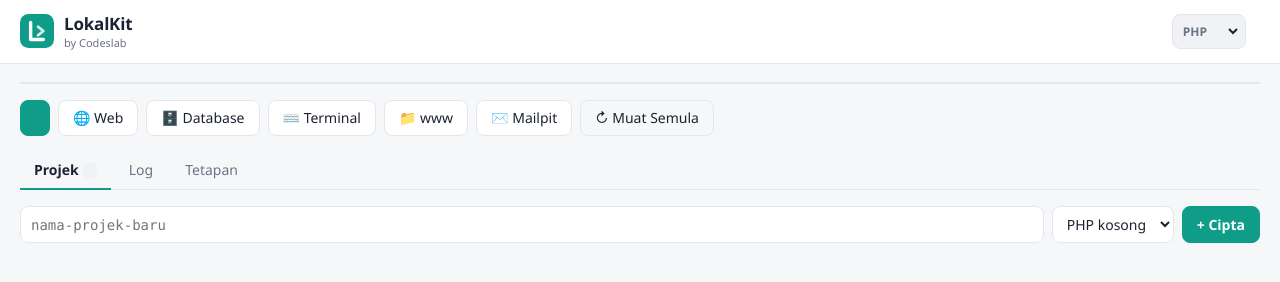
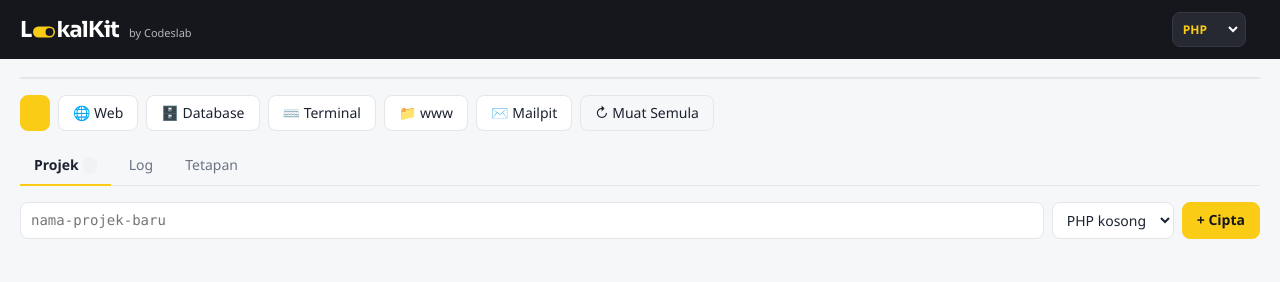
Before and after one commit to Fadhil-Shoimi/lokalkit, a website built with Vite: page frontend/index.html in a window 1280 px wide. Built offline with nearby package versions, Linux system fonts and the light colour scheme.

Commit message:
Jenama baru: logo Suis (Hitam & Kuning)
- Ikon app baru (suis kuning atas latar hitam)
- Wordmark L-suis-kalKit dengan font Sora di header
- Warna UI: kuning #FACC15 dan hitam #15171C
- Fail logo SVG dalam assets/ dan dalam README

Co-Authored-By: Claude Opus 5.5 <noreply@anthropic.com>
Claude-Session: https://claude.ai/code/session_01UEMyWSdQ2W51a7wKAhCvMg

```diff
--- a/frontend/index.html
+++ b/frontend/index.html
@@ -8,15 +8,10 @@
 <body>
   <header class="topbar">
     <div class="brand">
-      <svg class="mark" viewBox="0 0 32 32" aria-hidden="true">
-        <rect width="32" height="32" rx="8" fill="var(--accent)"/>
-        <path d="M10 8v16h12" fill="none" stroke="#fff" stroke-width="3.2" stroke-linecap="round" stroke-linejoin="round"/>
-        <path d="M17 12l5 4-5 4" fill="none" stroke="#fff" stroke-width="2.6" stroke-linecap="round" stroke-linejoin="round" opacity=".85"/>
-      </svg>
-      <div>
-        <div class="name">LokalKit</div>
-        <div class="by">by Codeslab</div>
+      <div class="wordmark" role="img" aria-label="LokalKit">
+        <span>L</span><svg class="wm-toggle" viewBox="4 18 56 28" aria-hidden="true"><rect x="4" y="18" width="56" height="28" rx="14" fill="#FACC15"/><circle cx="46" cy="32" r="10" fill="#15171C"/></svg><span>kalKit</span>
       </div>
+      <div class="by">by Codeslab</div>
     </div>
     <div class="top-right">
       <label class="php-pick" title="Versi PHP">
--- a/frontend/package.json
+++ b/frontend/package.json
@@ -9,5 +9,8 @@
   },
   "devDependencies": {
     "vite": "^7.0.0"
+  },
+  "dependencies": {
+    "@fontsource/sora": "^5.3.0"
   }
 }
--- a/frontend/src/main.js
+++ b/frontend/src/main.js
@@ -1,3 +1,4 @@
+import '@fontsource/sora/700.css';
 import './style.css';
 
 // Go methods bound by Wails live on window.go.main.App; events on window.runtime.
--- a/frontend/src/style.css
+++ b/frontend/src/style.css
@@ -5,9 +5,10 @@
   --border: #e3e6eb;
   --text: #1c2330;
   --muted: #6b7484;
-  --accent: #0f9d8a;
-  --accent-ink: #ffffff;
-  --accent-soft: #e2f5f2;
+  --accent: #facc15;
+  --accent-ink: #15171c;
+  --accent-text: #8a6500;
+  --brand-ink: #15171c;
   --ok: #17a34a;
   --off: #b6bcc6;
   --err: #d93a3a;
@@ -24,9 +25,10 @@
     --border: #2e343f;
     --text: #e6e9ee;
     --muted: #949cab;
-    --accent: #25b8a3;
-    --accent-ink: #06201c;
-    --accent-soft: #173b36;
+    --accent: #facc15;
+    --accent-ink: #15171c;
+    --accent-text: #facc15;
+    --brand-ink: #0d0e11;
     --ok: #34c56a;
     --off: #4b5361;
     --err: #f06363;
@@ -50,20 +52,21 @@ input, select, button { font: inherit; color: inherit; }
 
 .topbar {
   display: flex; align-items: center; justify-content: space-between;
-  padding: 12px 20px; background: var(--surface); border-bottom: 1px solid var(--border);
+  padding: 12px 20px; background: var(--brand-ink); color: #fff;
 }
-.brand { display: flex; align-items: center; gap: 10px; }
-.mark { width: 34px; height: 34px; }
-.name { font-weight: 700; font-size: 17px; letter-spacing: -.2px; }
-.by { font-size: 11px; color: var(--muted); margin-top: -2px; }
+.brand { display: flex; align-items: baseline; gap: 10px; }
+.wordmark { display: flex; align-items: center; font: 700 22px/1 "Sora", "Segoe UI", sans-serif; letter-spacing: -.8px; }
+.wm-toggle { width: 22px; height: 12px; margin: 4px 1px 0 2px; }
+.by { font-size: 11px; color: #b5b6bc; }
 .top-right { display: flex; align-items: center; gap: 14px; }
-.ver { color: var(--muted); font-size: 12px; }
+.ver { color: #b5b6bc; font-size: 12px; }
 .php-pick {
-  display: flex; align-items: center; gap: 6px; background: var(--surface-2);
-  border: 1px solid var(--border); border-radius: 8px; padding: 3px 4px 3px 10px;
+  display: flex; align-items: center; gap: 6px; background: #262931;
+  border: 1px solid #353943; border-radius: 8px; padding: 3px 4px 3px 10px; color: #fff;
 }
-.php-pick span { font-size: 12px; font-weight: 600; color: var(--muted); }
-.php-pick select { border: 0; background: transparent; padding: 3px 4px; outline: none; max-width: 230px; }
+.php-pick span { font-size: 12px; font-weight: 600; color: var(--accent); }
+.php-pick select { border: 0; background: transparent; padding: 3px 4px; outline: none; max-width: 230px; color: #fff; }
+.php-pick option { color: #15171c; }
 
 main { flex: 1; overflow: auto; padding: 18px 20px 24px; display: flex; flex-direction: column; gap: 16px; }
 
@@ -79,7 +82,7 @@ main { flex: 1; overflow: auto; padding: 18px 20px 24px; display: flex; flex-dir
 .svc:first-child { border-top: 0; }
 .dot { width: 10px; height: 10px; border-radius: 50%; background: var(--off); justify-self: center; }
 .svc.running .dot { background: var(--ok); box-shadow: 0 0 0 4px color-mix(in srgb, var(--ok) 20%, transparent); }
-.svc.busy .dot { background: var(--accent); animation: pulse 1s infinite; }
+.svc.busy .dot { background: var(--accent-text); animation: pulse 1s infinite; }
 @keyframes pulse { 50% { opacity: .3; } }
 .svc-name { font-weight: 600; }
 .svc-name small { font-weight: 400; color: var(--muted); margin-left: 6px; }
@@ -97,7 +100,7 @@ main { flex: 1; overflow: auto; padding: 18px 20px 24px; display: flex; flex-dir
 .btn:hover { background: var(--surface-2); }
 .btn:disabled { opacity: .55; cursor: default; }
 .btn.primary { background: var(--accent); border-color: var(--accent); color: var(--accent-ink); font-weight: 600; }
-.btn.primary:hover { filter: brightness(1.06); }
+.btn.primary:hover { filter: brightness(.96); }
 .btn.danger { color: var(--err); }
 .btn.ghost { background: transparent; }
 .btn.small { padding: 4px 10px; font-size: 12.5px; }
@@ -115,7 +118,7 @@ main { flex: 1; overflow: auto; padding: 18px 20px 24px; display: flex; flex-dir
   border: 1px solid var(--border); background: var(--surface); border-radius: 8px; padding: 7px 10px; outline: none;
 }
 .new-project input { flex: 1; font-family: var(--mono); user-select: text; }
-.new-project input:focus, .settings input:focus { border-color: var(--accent); }
+.new-project input:focus, .settings input:focus { border-color: var(--accent-text); }
 
 .projects { display: flex; flex-direction: column; gap: 8px; }
 .proj {
@@ -124,7 +127,7 @@ main { flex: 1; overflow: auto; padding: 18px 20px 24px; display: flex; flex-dir
 }
 .proj-main { flex: 1; min-width: 0; }
 .proj-name { font-weight: 600; }
-.proj-url { color: var(--accent); font-family: var(--mono); font-size: 12.5px; cursor: pointer; text-decoration: none; }
+.proj-url { color: var(--accent-text); font-family: var(--mono); font-size: 12.5px; cursor: pointer; text-decoration: none; }
 .proj-url:hover { text-decoration: underline; }
 .badge { font-size: 11px; padding: 1px 8px; border-radius: 10px; background: var(--surface-2); color: var(--muted); margin-left: 6px; font-weight: 500; }
 .badge.laravel { background: #fdecec; color: #d43b2a; }
```
Also changed, not shown: README.md, assets/app-icon.svg (added), assets/logo-mark.svg (added), build/appicon.png, build/windows/icon.ico, 1 other file.
